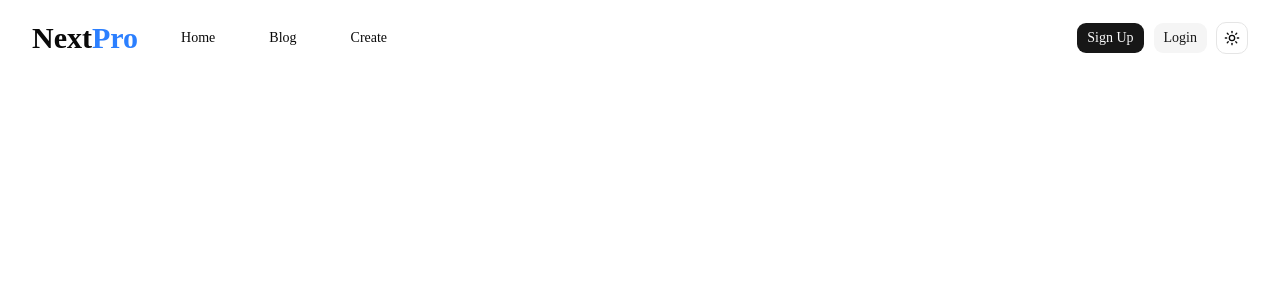
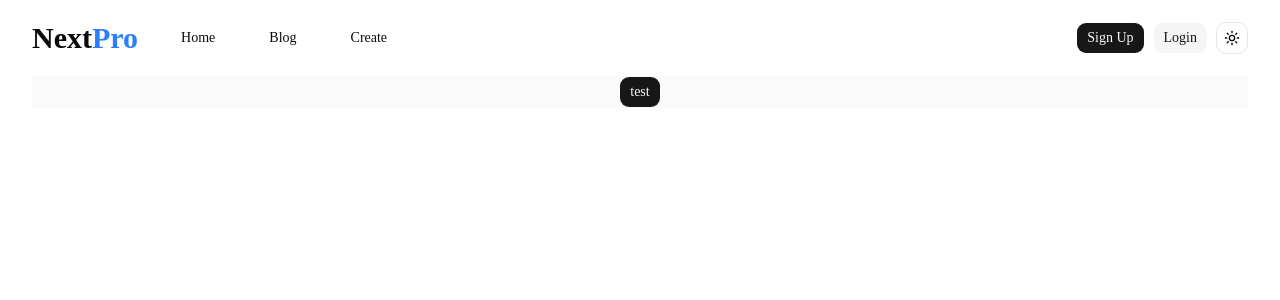
Before and after one commit to azheevA/full-next, a Next.js app: page / in a window 1280 px wide. Shown: the top 300 px of the page. Built offline with nearby package versions, Linux system fonts and the light colour scheme; no server answers.

Commit message:
add convex tast.ts with addition files

```diff
--- a/convex/_generated/api.d.ts
+++ b/convex/_generated/api.d.ts
@@ -8,13 +8,17 @@
  * @module
  */
 
+import type * as tasks from "../tasks.js";
+
 import type {
   ApiFromModules,
   FilterApi,
   FunctionReference,
 } from "convex/server";
 
-declare const fullApi: ApiFromModules<{}>;
+declare const fullApi: ApiFromModules<{
+  tasks: typeof tasks;
+}>;
 
 /**
  * A utility for referencing Convex functions in your app's public API.
--- /dev/null
+++ b/convex/tasks.ts
@@ -0,0 +1,8 @@
+import { query } from "./_generated/server";
+
+export const get = query({
+  args: {},
+  handler: async (ctx) => {
+    return await ctx.db.query("tasks").collect();
+  },
+});
--- a/src/app/(shared-layout)/page.tsx
+++ b/src/app/(shared-layout)/page.tsx
@@ -1,5 +1,12 @@
+import { buttonVariants } from "@/shared/ui/button";
+import Link from "next/link";
+
 export default function Home() {
   return (
-    <div className="flex flex-col h-2/3 w-full  flex-1 items-center justify-center bg-zinc-50 font-sans dark:bg-black"></div>
+    <div className="flex flex-col h-2/3 w-full  flex-1 items-center justify-center bg-zinc-50 font-sans dark:bg-black">
+      <Link href="/test" className={buttonVariants()}>
+        test
+      </Link>
+    </div>
   );
 }
--- /dev/null
+++ b/src/app/(shared-layout)/test/page.tsx
@@ -0,0 +1,15 @@
+"use client";
+
+import { useQuery } from "convex/react";
+import { api } from "../../../../convex/_generated/api";
+
+export default function Home() {
+  const tasks = useQuery(api.tasks.get);
+  return (
+    <main className="flex min-h-screen flex-col items-center justify-between p-24">
+      {tasks?.map(({ _id, text }) => (
+        <div key={_id}>{text}</div>
+      ))}
+    </main>
+  );
+}
--- a/src/app/layout.tsx
+++ b/src/app/layout.tsx
@@ -1,8 +1,8 @@
 import type { Metadata } from "next";
 import { Geist, Geist_Mono } from "next/font/google";
 import "./globals.css";
-import NavBar from "@/widgets/navbar/ui/navbar";
 import { ThemeProvider } from "@/providers/ThemeProviders";
+import { ConvexClientProvider } from "../shared/api/ConvexClientProvider";
 
 const geistSans = Geist({
   variable: "--font-geist-sans",
@@ -37,9 +37,11 @@ export default function RootLayout({
           enableSystem
           disableTransitionOnChange
         >
-          <main className="max-w-7xl mx-auto w-full px-4 md:px-5 lg:px-8">
-            {children}
-          </main>
+          <ConvexClientProvider>
+            <main className="max-w-7xl mx-auto w-full px-4 md:px-5 lg:px-8">
+              {children}
+            </main>
+          </ConvexClientProvider>
         </ThemeProvider>
       </body>
     </html>
--- /dev/null
+++ b/src/shared/api/ConvexClientProvider.tsx
@@ -0,0 +1,10 @@
+"use client";
+
+import { ConvexProvider, ConvexReactClient } from "convex/react";
+import { ReactNode } from "react";
+
+const convex = new ConvexReactClient(process.env.NEXT_PUBLIC_CONVEX_URL!);
+
+export function ConvexClientProvider({ children }: { children: ReactNode }) {
+  return <ConvexProvider client={convex}>{children}</ConvexProvider>;
+}
```
